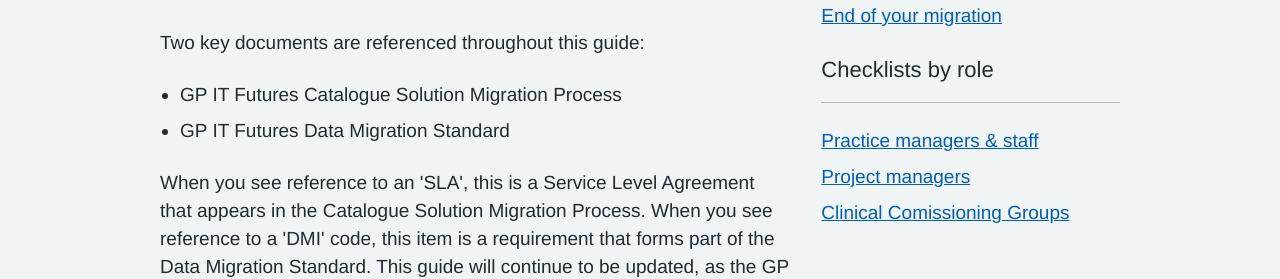
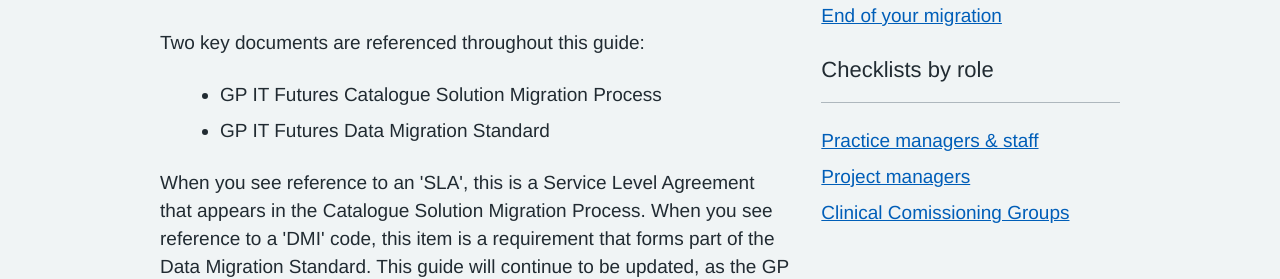
Before and after one commit to nhsconnect/prm-practice-migration, a Jekyll site: the page built from guide/index.md, in a window 1280 px wide. Shown: the part 768-1047 px from the top of the page. Built offline with Jekyll 4.4.1, drawn with Linux system fonts in a browser that asks for light colours; some web fonts are replaced.

```diff
--- a/guide/index.md
+++ b/guide/index.md
@@ -14,8 +14,8 @@ Approaches to migration can differ by region. This guide contains a collection o
 The guide does not cover everything that may need to happen in your migration but it will cover the key activities and make suggestions on how to act on them.
 
 Two key documents are referenced throughout this guide:
-* GP IT Futures Catalogue Solution Migration Process
-* GP IT Futures Data Migration Standard
+>* GP IT Futures Catalogue Solution Migration Process
+>* GP IT Futures Data Migration Standard
 <!-- [UPLIFT] Added explanation that these two documents have content that appears throughout the guide -->
 
 <p>When you see reference to an 'SLA', this is a Service Level Agreement that appears in the Catalogue Solution Migration Process. When you see reference to a 'DMI' code, this item is a requirement that forms part of the Data Migration Standard.
```
